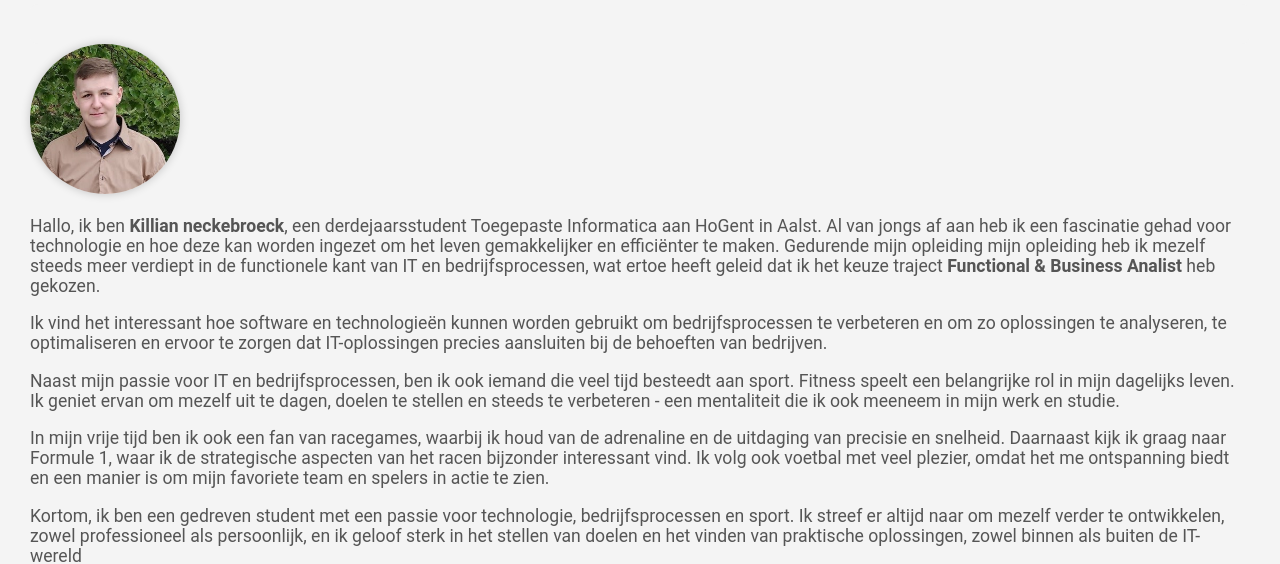
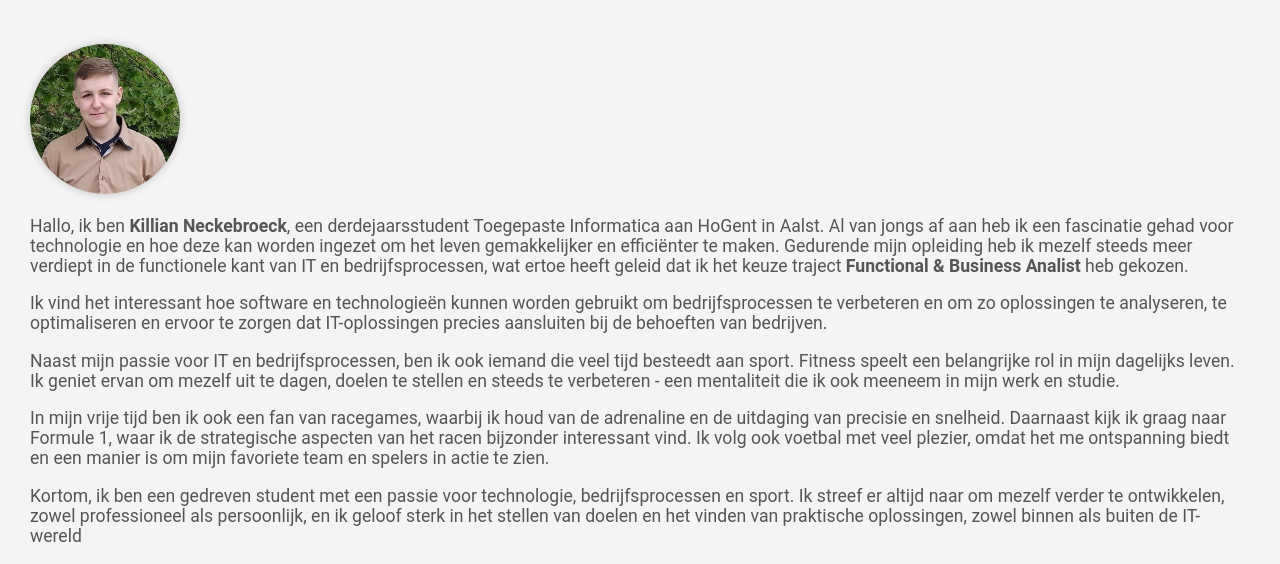
Before and after one commit to killianneckebroeck/Portfolio, a plain HTML site: page HTML/index.html in a window 1280 px wide. Shown: the part 259-823 px from the top of the page. Drawn offline with Linux system fonts and the light colour scheme; files whose address does not match are found by name.

Commit message:
enkele schrijffouten aangepast

```diff
--- a/HTML/index.html
+++ b/HTML/index.html
@@ -24,7 +24,7 @@
             <div class="about-container"></div>
                 <img src="/IMAGES/Killian Neckebroeck foto.jpg" alt="Killian Neckebroeck" class="profile-img">
                 <p>
-                    Hallo, ik ben <strong>Killian neckebroeck</strong>, een derdejaarsstudent Toegepaste Informatica aan HoGent in Aalst. Al van jongs af aan heb ik een fascinatie gehad voor technologie en hoe deze kan worden ingezet om het leven gemakkelijker en efficiënter te maken. Gedurende mijn opleiding mijn opleiding heb ik mezelf steeds meer verdiept in de functionele kant van IT en bedrijfsprocessen, wat ertoe heeft geleid dat ik het keuze traject <strong>Functional & Business Analist</strong> heb gekozen.
+                    Hallo, ik ben <strong>Killian Neckebroeck</strong>, een derdejaarsstudent Toegepaste Informatica aan HoGent in Aalst. Al van jongs af aan heb ik een fascinatie gehad voor technologie en hoe deze kan worden ingezet om het leven gemakkelijker en efficiënter te maken. Gedurende mijn opleiding heb ik mezelf steeds meer verdiept in de functionele kant van IT en bedrijfsprocessen, wat ertoe heeft geleid dat ik het keuze traject <strong>Functional & Business Analist</strong> heb gekozen.
                 </p>
                 <p>
                     Ik vind het interessant hoe software en technologieën kunnen worden gebruikt om bedrijfsprocessen te verbeteren en om zo oplossingen te analyseren, te optimaliseren en ervoor te zorgen dat IT-oplossingen precies aansluiten bij de behoeften van bedrijven.
```
